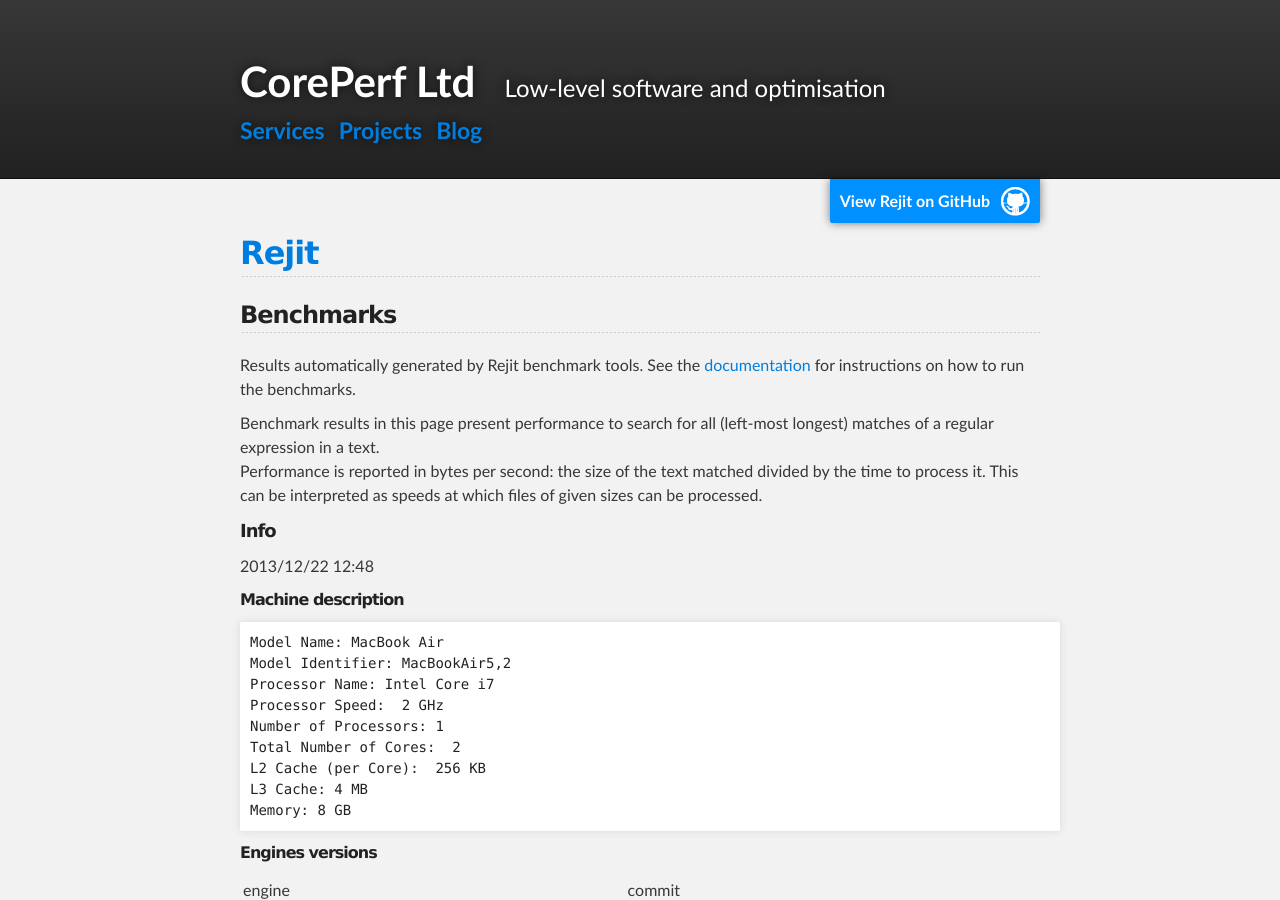
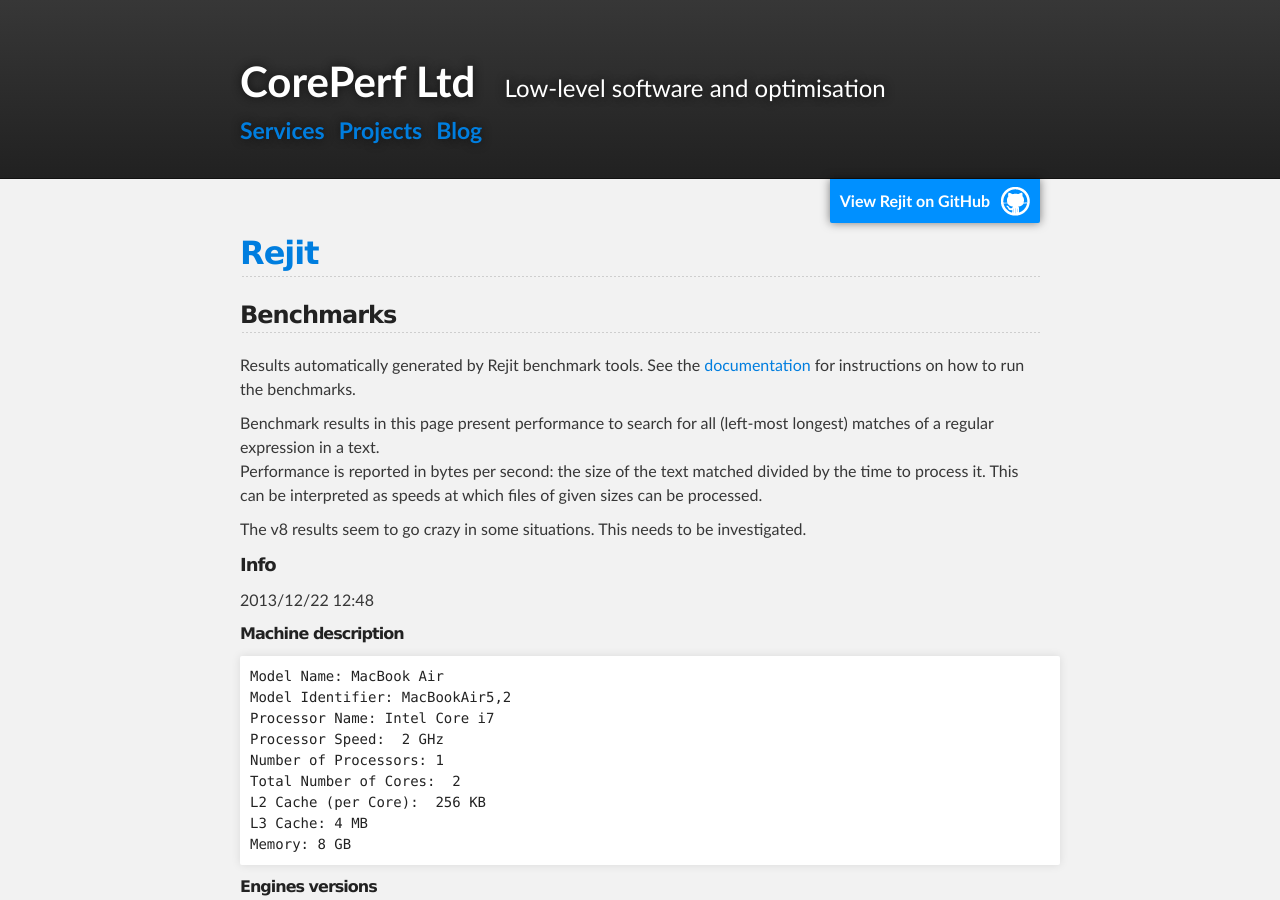
Before and after one commit to coreperf/coreperf.github.io, a Jekyll site: the page built from projects/rejit/benchmarks.html, in a window 1280 px wide and 900 px high. Built offline with Jekyll 4.4.1, drawn with Linux system fonts in a browser that asks for light colours.

Commit message:
Add a note about v8 scores going crazy in the rejit benchmarks.

```diff
--- a/projects/rejit/benchmarks.html
+++ b/projects/rejit/benchmarks.html
@@ -29,6 +29,10 @@
     Performance is reported in bytes per second: the size of the text matched
     divided by the time to process it. This can be interpreted as speeds at
     which files of given sizes can be processed.
+    </p>
+    <p>
+    The v8 results seem to go crazy in some situations. This needs to be
+    investigated.
     </p>
 
     <script language="javascript" type="text/javascript" src="resources/bench_plot.js"></script>
```
